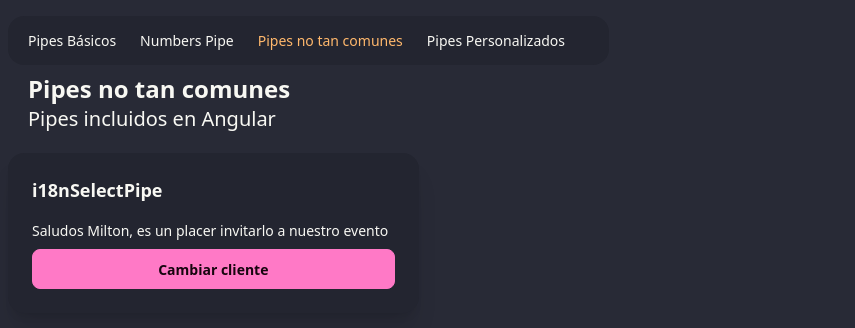
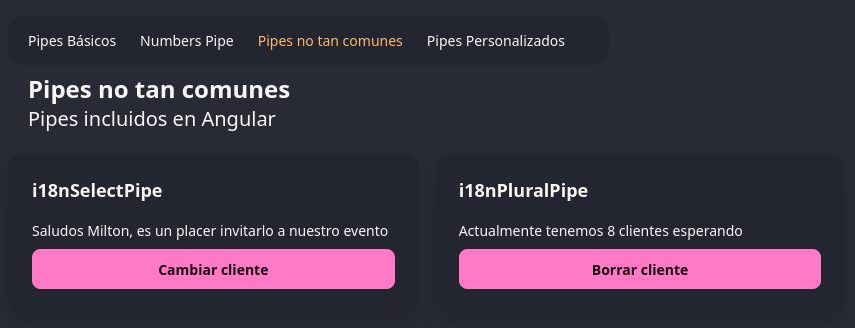
Before and after one commit to GenerationMilton/angular-pipes, an Angular app: page /uncommon in a window 1280 px wide. Shown: the top 328 px of the page, without its empty margins (0-855 px from the left). Built offline with nearby package versions, Linux system fonts and the light colour scheme.

Commit message:
angular :sparkles: I18nPluralPipe internationalization Pipe

```diff
--- a/src/app/pages/uncommon-page/uncommon-page.component.html
+++ b/src/app/pages/uncommon-page/uncommon-page.component.html
@@ -11,4 +11,20 @@
       Cambiar cliente
     </button>
   </app-card>
+
+  <app-card title="i18nPluralPipe">
+    <p>
+
+        Actualmente {{ clients().length | i18nPlural : clientsMap() }}
+
+    </p>
+
+    <button
+      [disabled]="clients().length === 0 "
+      (click)="deleteClient()" class="btn btn-primary">
+      Borrar cliente
+    </button>
+  </app-card>
+
+
 </div>
--- a/src/app/pages/uncommon-page/uncommon-page.component.ts
+++ b/src/app/pages/uncommon-page/uncommon-page.component.ts
@@ -1,6 +1,6 @@
 import {  Component, signal } from '@angular/core';
 import { CardComponent } from "../../components/card/card.component";
-import { I18nSelectPipe } from '@angular/common';
+import { I18nPluralPipe, I18nSelectPipe } from '@angular/common';
 
 //2 clients
 const client1 ={
@@ -19,10 +19,11 @@
 
 @Component({
   selector: 'app-uncommon-page',
-  imports: [CardComponent,I18nSelectPipe],
+  imports: [CardComponent, I18nSelectPipe, I18nPluralPipe],
   templateUrl: './uncommon-page.component.html',
 })
 export default class UncommonPageComponent {
+
 
   //i18m Select
 
@@ -42,4 +43,28 @@
     this.client.set(client1);
 
   }
+
+  // i18n Plural
+  clientsMap = signal({
+    '=0':'no tenemos ningún cliente esperando',
+    '=1': 'tenemos un cliente esperando',
+    '=2':'tenemos 2 clientes esperando',
+    other: 'tenemos # clientes esperando',
+  })
+
+
+  clients = signal([
+    'Maria',
+    'Pedro',
+    'Fernando',
+    'Melissa',
+    'Natalia',
+    'Andrea',
+    'Juan',
+    'Carlos',
+  ]);
+
+    deleteClient() {
+      this.clients.update( prev => prev.slice(1) )
+    }
  }
```
